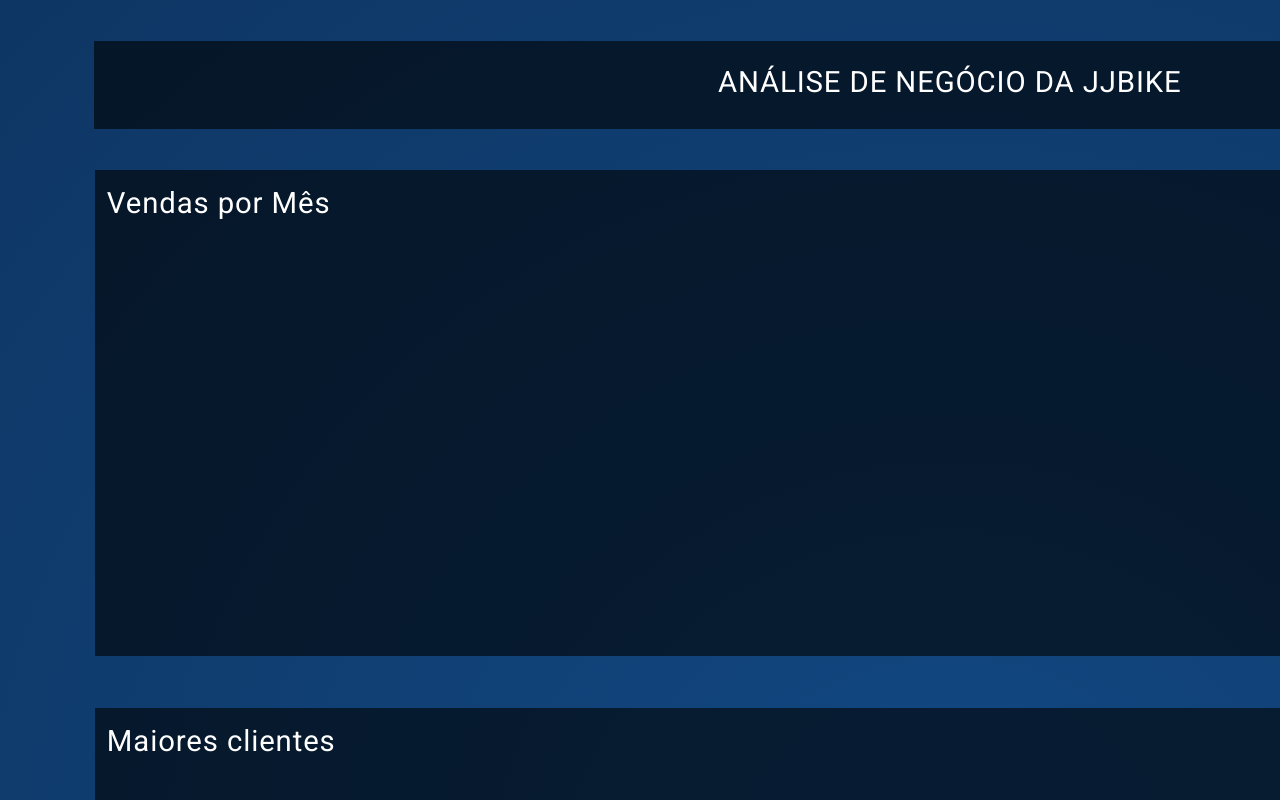
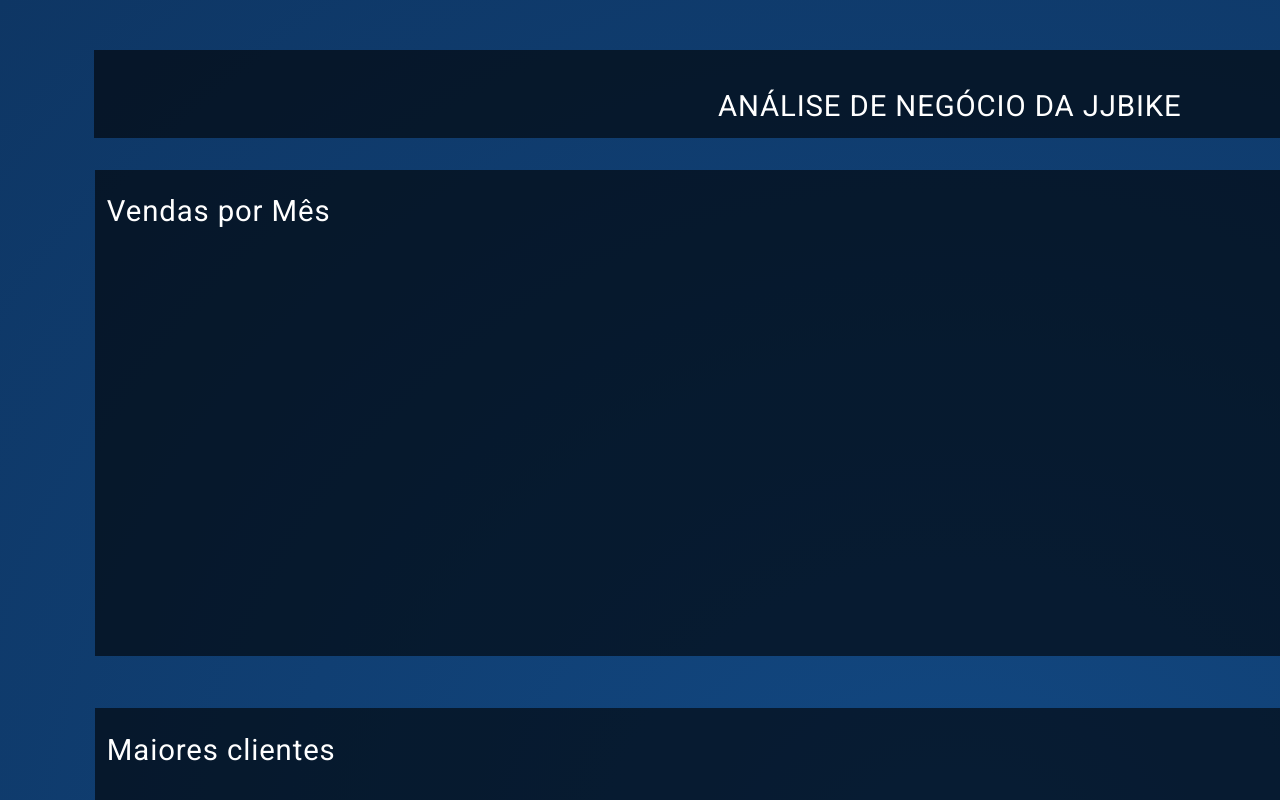
Before and after one commit to Willyson/DesignRelatorios, a plain HTML site: page Layout.html in a window 1280 px wide. Drawn offline with nearby package versions, Linux system fonts and the light colour scheme.

Commit message:
Atualização

```diff
--- a/Layout.html
+++ b/Layout.html
@@ -31,7 +31,7 @@
         font-size:22pt;
         position:relative;
         letter-spacing: .03em;
-        top:.4em;
+        top:.7em;
         left:.4em;
         transition: 1s;
     }
@@ -51,14 +51,15 @@
 
     .destaque p{
         position:relative;
-        top:20px;
+        top:35px;
+        transition: .2s;
 
 
     }
 
     .destaque:hover > p{
-        text-decoration:underline ;
-        text-underline-position: under;
+        text-decoration:underline;
+        color: rgb(129, 126, 126);
 
     }
 
```
